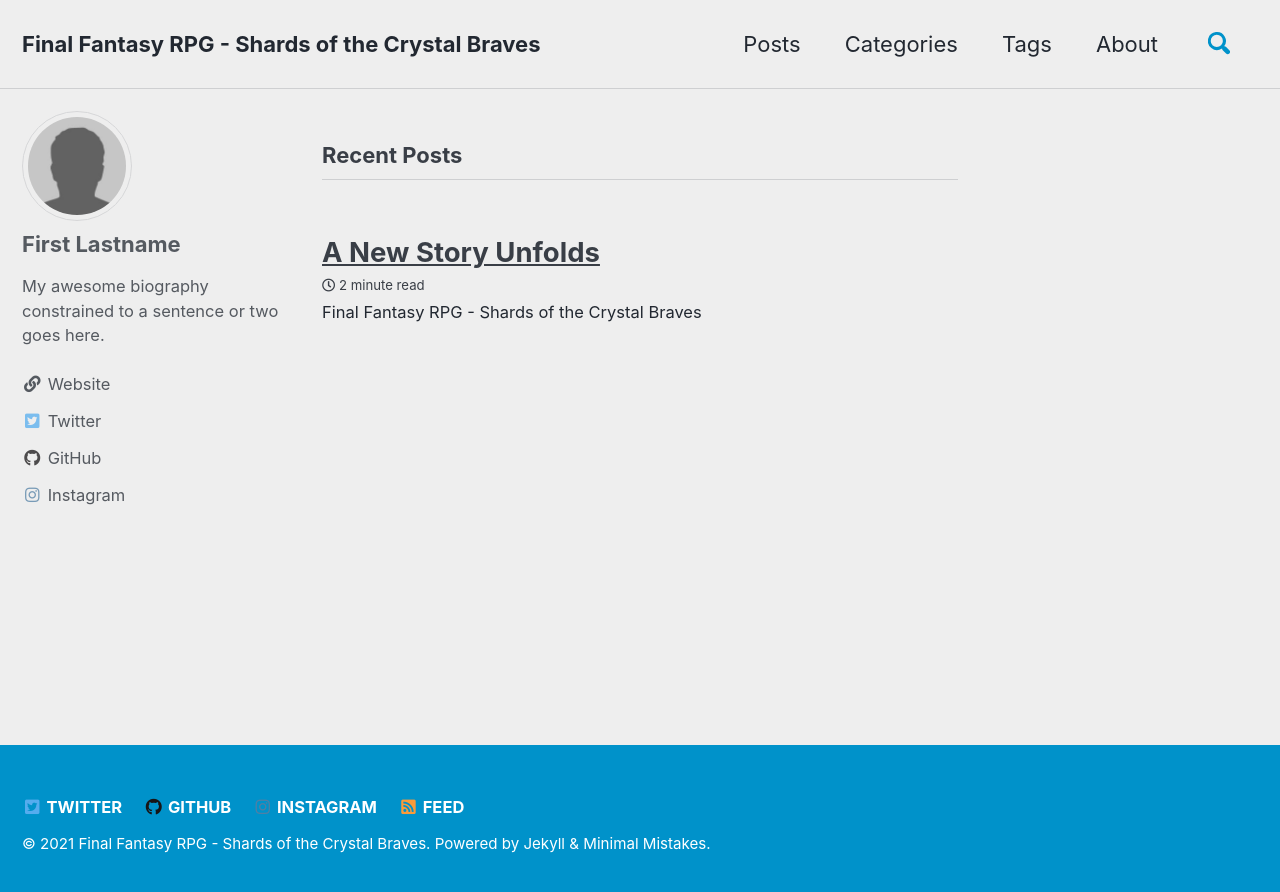
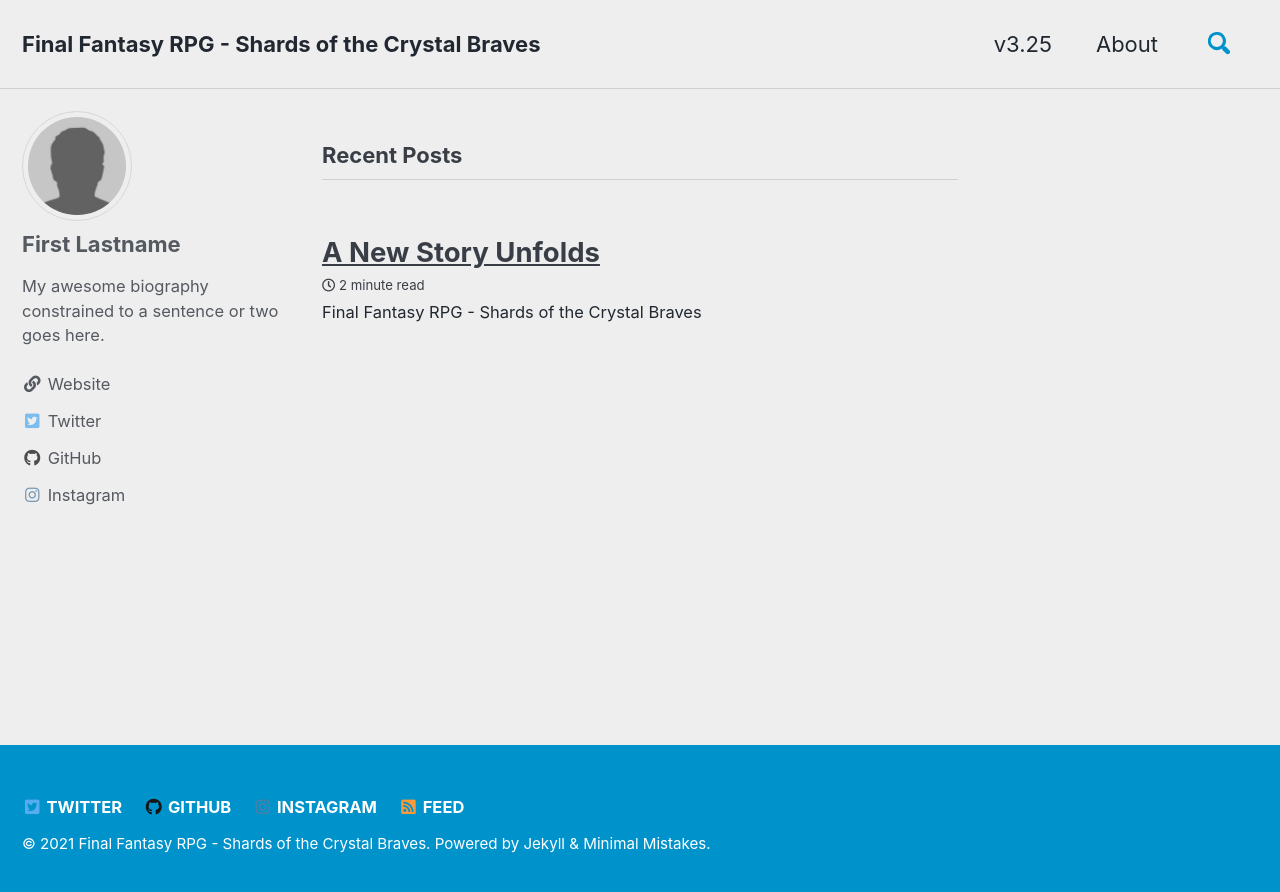
Before and after one commit to alyons/ffrpg3.5, a Jekyll site: the page built from index.html, in a window 1280 px wide. Shown: the top 892 px of the page. Built offline with Jekyll 4.4.1, drawn with Linux system fonts in a browser that asks for light colours; cached includes are drawn as plain includes; the list of posts is cut into pages by our own code; part of the change alters nothing that is shown.

Commit message:
chore: try new layout idea

```diff
--- a/_config.yml
+++ b/_config.yml
@@ -32,8 +32,9 @@ paginate_path: /page:num/
 timezone: # https://en.wikipedia.org/wiki/List_of_tz_database_time_zones
 
 include:
+  - _325
+  - _350
   - _pages
-  - _docs
 
 # Exclude from processing.
 # The following items will not be processed, by default. Create a custom list
@@ -98,8 +99,6 @@ defaults:
       comments: true
       share: true
       related: true
-      sidebar:
-        nav: "docs"
   # _pages
   - scope:
       path: "_pages"
@@ -107,26 +106,24 @@ defaults:
     values:
       layout: single
       author_profile: false
-      sidebar:
-        nav: "docs"
   # _ffrpg3_25
   - scope:
-      path: "_docs/ffrpg3.25"
+      path: "_325"
       type: pages
     values:
       layout: single
       author_profile: false
       sidebar:
         nav: "ffrpg3_25"
-  # _docs
-  - scope:
-      path: "_docs"
-      type: pages
-    values:
-      layout: single
-      author_profile: false
-      sidebar:
-        nav: "docs"
+  # # _docs
+  # - scope:
+  #     path: "_docs"
+  #     type: pages
+  #   values:
+  #     layout: single
+  #     author_profile: false
+  #     sidebar:
+  #       nav: "docs"
 
 category_archive:
   type: liquid
--- a/_data/navigation.yml
+++ b/_data/navigation.yml
@@ -1,27 +1,23 @@
 main:
-  - title: "Posts"
-    url: /posts/
-  - title: "Categories"
-    url: /categories/
-  - title: "Tags"
-    url: /tags/
+  - title: "v3.25"
+    url: /docs/ffrpg3.25/
   - title: "About"
     url: /about/
 
-docs:
-  - title: Final Fantasy RPG v3.25
-    url: /docs/ffrpg3.25/
+# docs:
+#   - title: Final Fantasy RPG v3.25
+#     url: /docs/ffrpg3.25/
 
-  - title: Final Fantasy RPG v5
-    children:
-      - title: "Introduction"
-        url: /docs/ffrpg5/
-      - title: "Classes"
-        url: /docs/ffrpg5/classes/
-      - title: "Jobs"
-        url: /docs/ffrpg5/jobs/
-      - title: "Magic"
-        url: /docs/ffrpg5/magic/
+#   - title: Final Fantasy RPG v5
+#     children:
+#       - title: "Introduction"
+#         url: /docs/ffrpg5/
+#       - title: "Classes"
+#         url: /docs/ffrpg5/classes/
+#       - title: "Jobs"
+#         url: /docs/ffrpg5/jobs/
+#       - title: "Magic"
+#         url: /docs/ffrpg5/magic/
 
 ffrpg3_25:
   - title: "Part 1"
```
Also changed, not shown: _325/introduction.md (renamed from _docs/ffrpg3.25/introduction.md), _350/classes.md (renamed from _docs/ffrpg3.5/classes.md), _350/introduction.md (renamed from _docs/ffrpg3.5/introduction.md), _350/jobs.md (renamed from _docs/ffrpg3.5/jobs.md), _350/magic.md (renamed from _docs/ffrpg3.5/magic.md).
